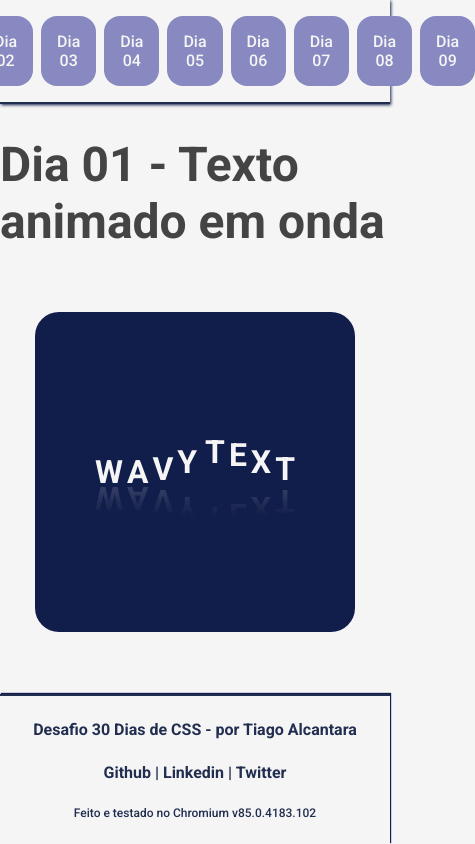
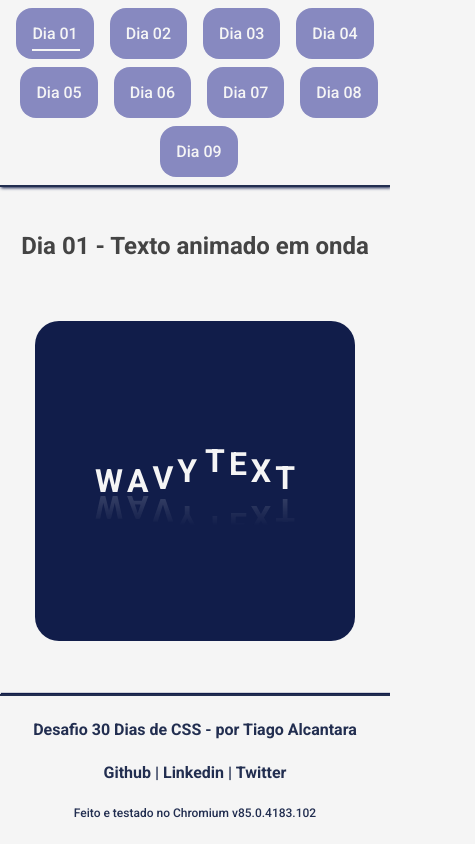
Before and after one commit to tiagoalcantara/30-dias-de-CSS, a plain HTML site: page index.html in a window 390 px wide. Shown: the whole page, 475 px wide, since content can reach past the window. Drawn offline with Linux system fonts and the light colour scheme.

Commit message:
Improve mobile (#7)
* fix readme

* improve site on mobile

```diff
--- a/index.css
+++ b/index.css
@@ -41,8 +41,6 @@ body {
 }
 
 nav {
-  position: absolute;
-  top: 0px;
   width: 100%;
   padding: 16px;
 
@@ -56,6 +54,7 @@ nav ul {
   display: flex;
   align-items: center;
   justify-content: center;
+  flex-wrap: wrap;
 
   height: 100%;
 }
@@ -96,7 +95,6 @@ nav ul li button:hover {
 
 h1 {
   font-size: 48px;
-  margin-top: 136px;
 }
 
 footer {
@@ -127,3 +125,29 @@ footer p a {
   text-decoration: none;
   color: var(--space-cadet-lighter)
 }
+
+@media (max-width: 768px) {
+  h1 {
+    font-size: 24px;
+    margin: 8px 0;
+  }
+
+  nav {
+    height: 100%;
+    padding: 4px;
+  }
+
+  nav ul li button {
+    font-size: 16px;
+    margin: 4px;
+  }
+
+  nav ul li button.selected::after {
+    content:'';
+    width: 48px;
+    position: absolute;
+    bottom: 8px;
+    left: 16px;
+    border-bottom: 2px solid var(--cultured);
+  }
+}
--- a/index.html
+++ b/index.html
@@ -1,6 +1,8 @@
 <!DOCTYPE html>
 <html lang="en">
 <head>
+  <meta content="width=device-width, initial-scale=1" name="viewport" />
+  <meta http-equiv="Content-Type" content="text/html;charset=UTF-8">
   <title>30 dias de css</title>
   <link href="https://fonts.googleapis.com/css2?family=Roboto:wght@400;500;700&display=swap" rel="stylesheet">
   <link rel="stylesheet" href="index.css">
```
